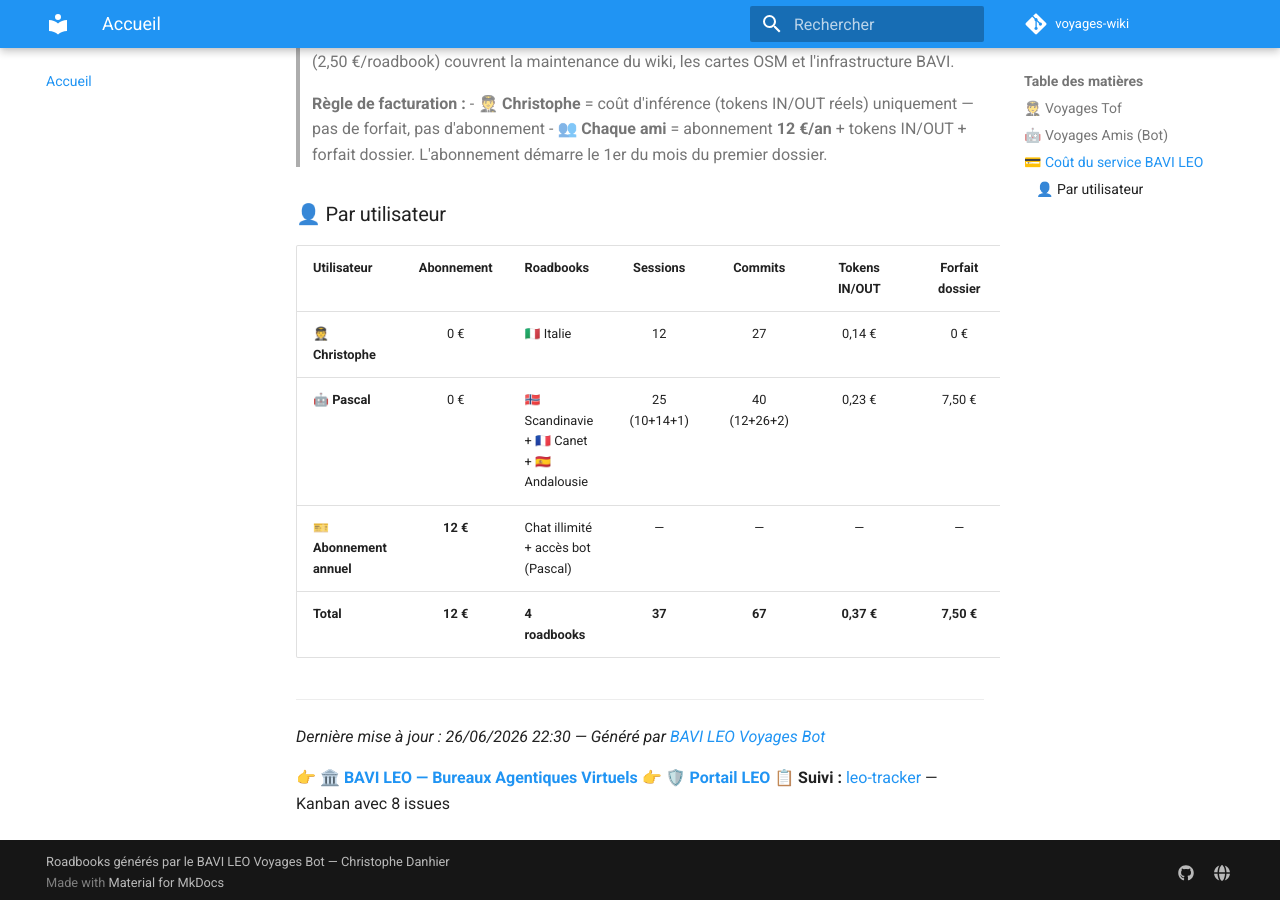
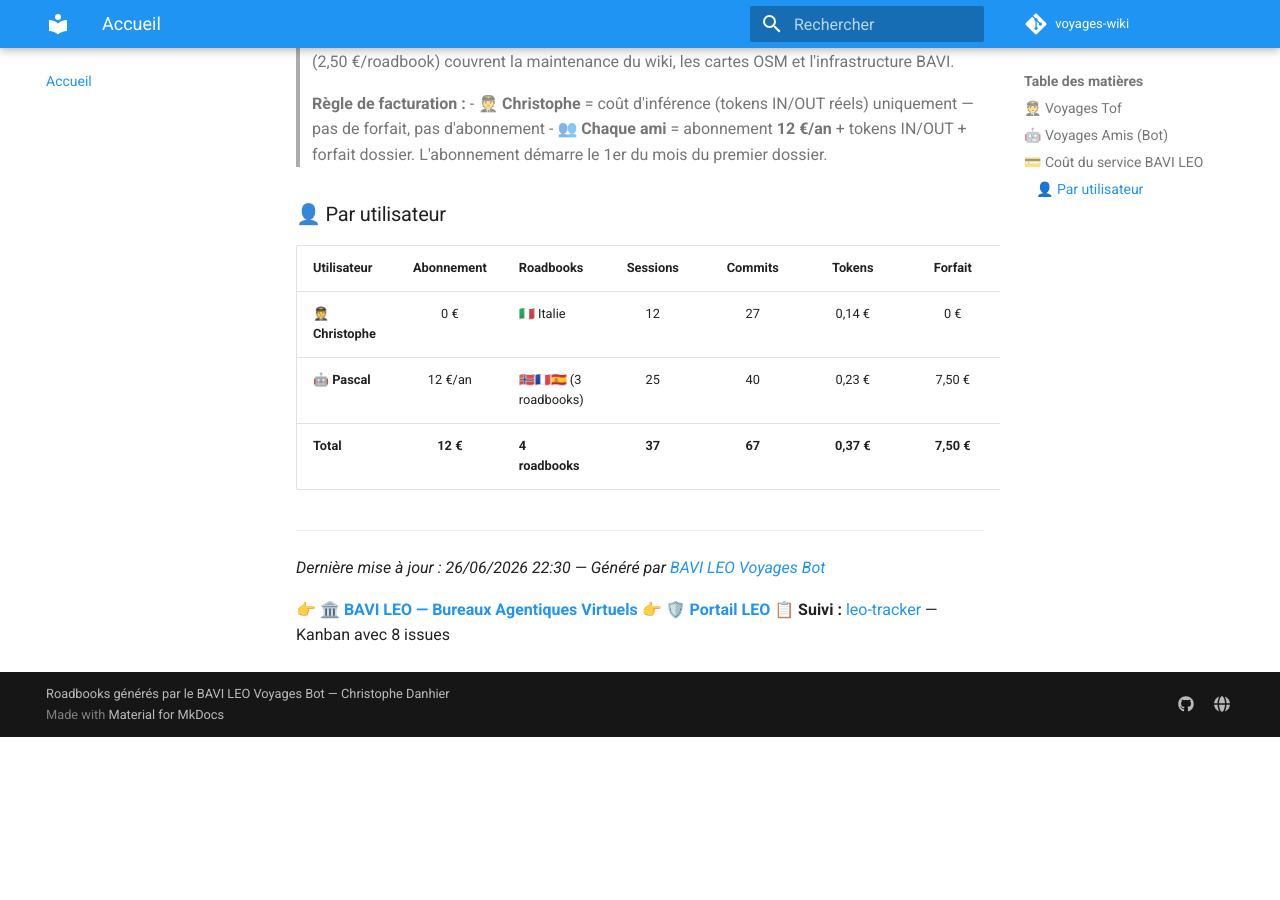
Before and after one commit to christophedanhier-hash/voyages-wiki, an MkDocs documentation site: the page built from docs/index.md, in a window 1280 px wide and 900 px high, scrolled down 1112 px. Built offline with MkDocs 1.6.1 and Material for MkDocs 9.7.7, drawn with Linux system fonts in a browser that asks for light colours; comment, search, counter and statistics services are not loaded; after the commit the page ends 1849 px from its top, so only the background shows below that.

Commit message:
📊 Tableau simplifié: Pascal 12€/an inclus dans Total

```diff
--- a/docs/index.md
+++ b/docs/index.md
@@ -36,11 +36,10 @@
 
 ### 👤 Par utilisateur
 
-| Utilisateur | Abonnement | Roadbooks | Sessions | Commits | Tokens IN/OUT | Forfait dossier | Total dossiers |
-|:------------|:----------:|:----------|:--------:|:-------:|:-------------:|:---------------:|:--------------:|
+| Utilisateur | Abonnement | Roadbooks | Sessions | Commits | Tokens | Forfait | **Total** |
+|:------------|:----------:|:----------|:--------:|:-------:|:------:|:-------:|:---------:|
 | **🧑‍✈️ Christophe** | 0 € | 🇮🇹 Italie | 12 | 27 | 0,14 € | 0 € | **0,14 €** |
-| **🤖 Pascal** | 0 € | 🇳🇴 Scandinavie + 🇫🇷 Canet + 🇪🇸 Andalousie | 25 (10+14+1) | 40 (12+26+2) | 0,23 € | 7,50 € | **7,73 €** |
-| **🎫 Abonnement annuel** | **12 €** | Chat illimité + accès bot (Pascal) | — | — | — | — | **12,00 €** |
+| **🤖 Pascal** | 12 €/an | 🇳🇴🇫🇷🇪🇸 (3 roadbooks) | 25 | 40 | 0,23 € | 7,50 € | **19,73 €** |
 | **Total** | **12 €** | **4 roadbooks** | **37** | **67** | **0,37 €** | **7,50 €** | **19,87 €** |
 
 ---
```
